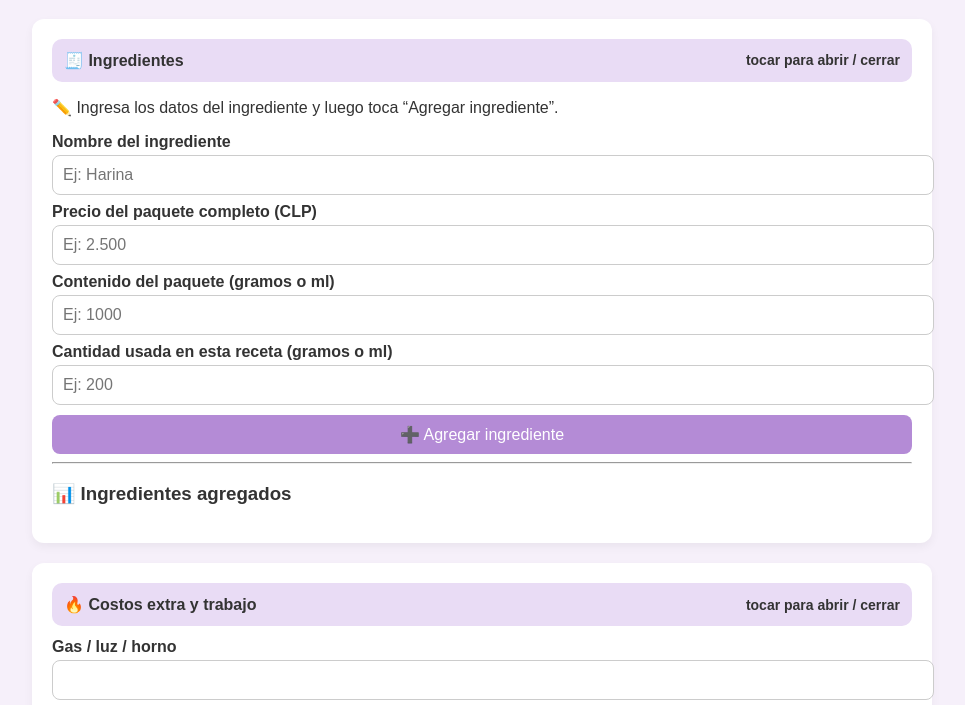
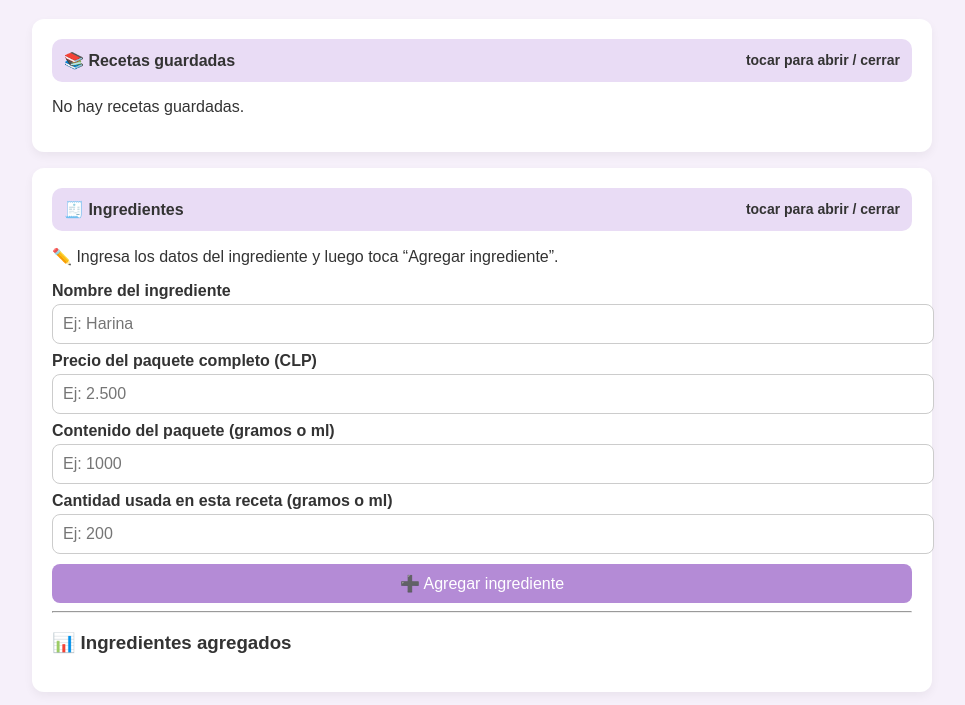
Before and after one commit to marlags/las-galletas-de-la-guagua, a plain HTML site: page index.html in a window 1280 px wide. Shown: the part 86-791 px from the top of the page, without its empty margins (158-1123 px from the left). Drawn offline with nearby package versions, Linux system fonts and the light colour scheme.

Commit message:
recetas guardadas mostrar

```diff
--- a/index.html
+++ b/index.html
@@ -23,6 +23,19 @@
     <div class="app">
 
         <h1>🍪 Galletas de la guagua</h1>
+
+        <!-- ===== RECETAS GUARDADAS (PRIMERA SECCIÓN) ===== -->
+        <div class="card">
+            <div class="section-header" onclick="toggleSection('sec-recetas')">
+                📚 Recetas guardadas
+                <span>tocar para abrir / cerrar</span>
+            </div>
+
+            <div id="sec-recetas" class="section-content">
+                <div id="listaRecetas"></div>
+            </div>
+        </div>
+
         <button id="btnInstalar" class="btn-instalar oculto">
             📲 Instalar Galletas de la guagua
         </button>
```
